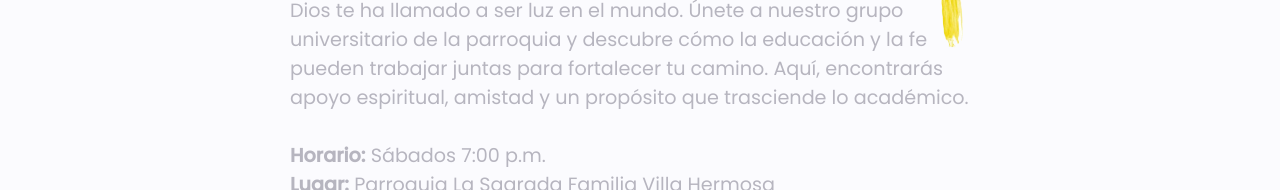
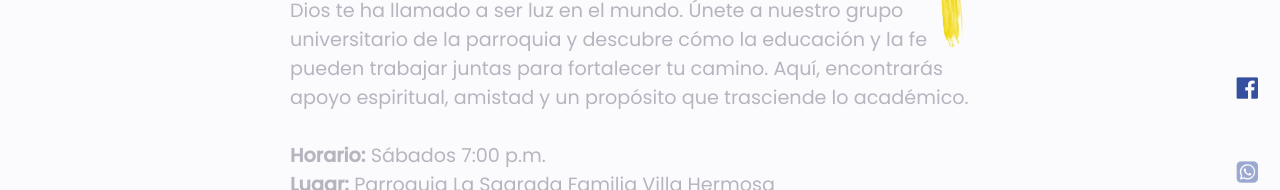
Before and after one commit to Jhonsebastianas/portafolio, a Next.js app: page /grupo-universitario-san-juan-pablo-ii in a window 1280 px wide. Shown: the part 610-800 px from the top of the page. Built offline with nearby package versions, Linux system fonts and the light colour scheme.

Commit message:
Se sube parte de redes

```diff
--- a/src/modules/grupo-universitario/styles/grupo-universitario.css.js
+++ b/src/modules/grupo-universitario/styles/grupo-universitario.css.js
@@ -225,8 +225,8 @@ export const MainCSS = styled.div`
     }
     .sci li a
     {
-        font-size: 1.2em;
-        color: #000;
+        font-size: 1.6em;
+        color: #2C4899;
     }
     .header {
         position: absolute;
--- a/src/pages/grupo-universitario-san-juan-pablo-ii/index.js
+++ b/src/pages/grupo-universitario-san-juan-pablo-ii/index.js
@@ -43,10 +43,8 @@ export default function GrupoUniversitarioPage(props) {
             </div>
             <img alt="logo del grupo juvenil" src="/images/grupo-universitario/logo.png" className="bulb" />
             <ul className="sci">
-                <li><a href="#"><i className="fa fa-facebook"></i></a></li>
-                <li><a href="#"><i className="fa fa-twitter"></i></a></li>
-                <li><a href="#"><i className="fa fa-linkedin"></i></a></li>
-                <li><a href="#"><i className="fa fa-instagram"></i></a></li>
+                <li><a href="#facebook"><i className="uil uil-facebook"></i></a></li>
+                <li><a href="#whatsapp"><i className="uil uil-whatsapp-alt"></i></a></li>
             </ul>
             <div className="element1"></div>
             <div className="element2"></div>
```
